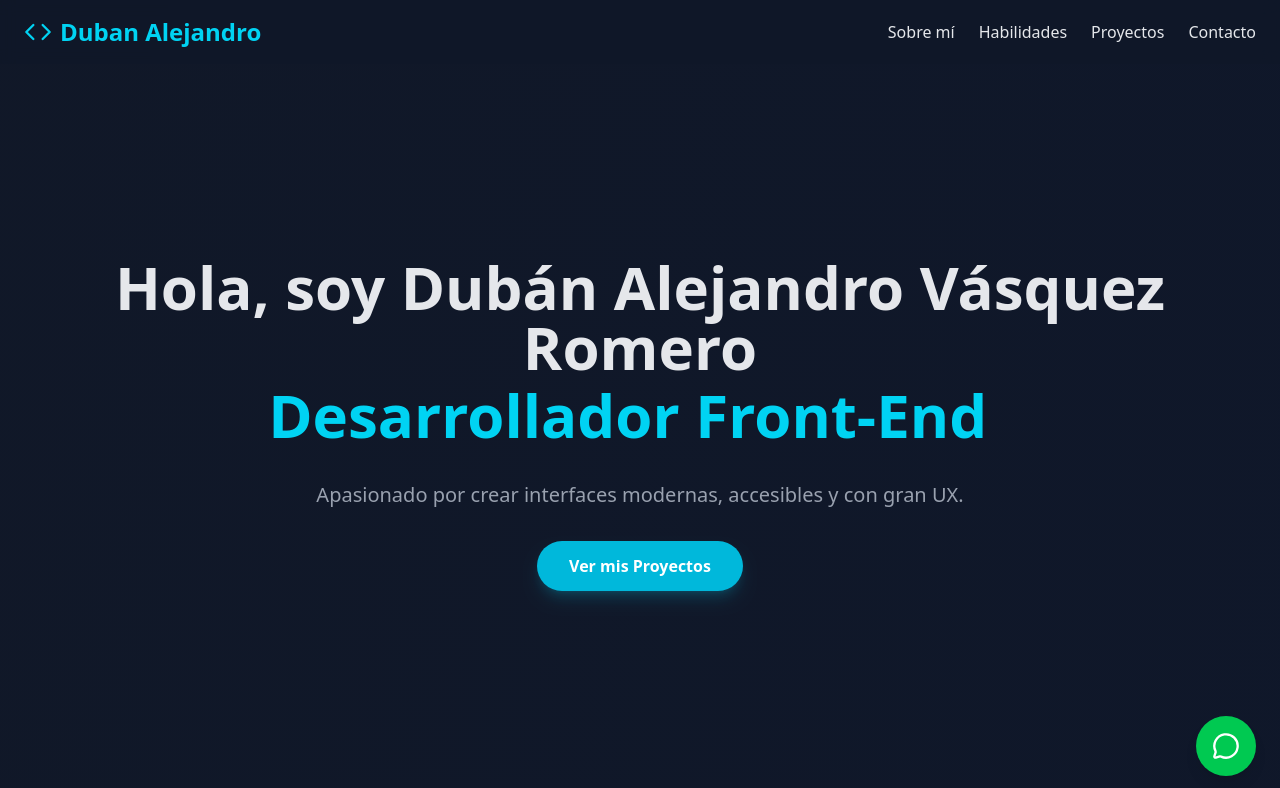
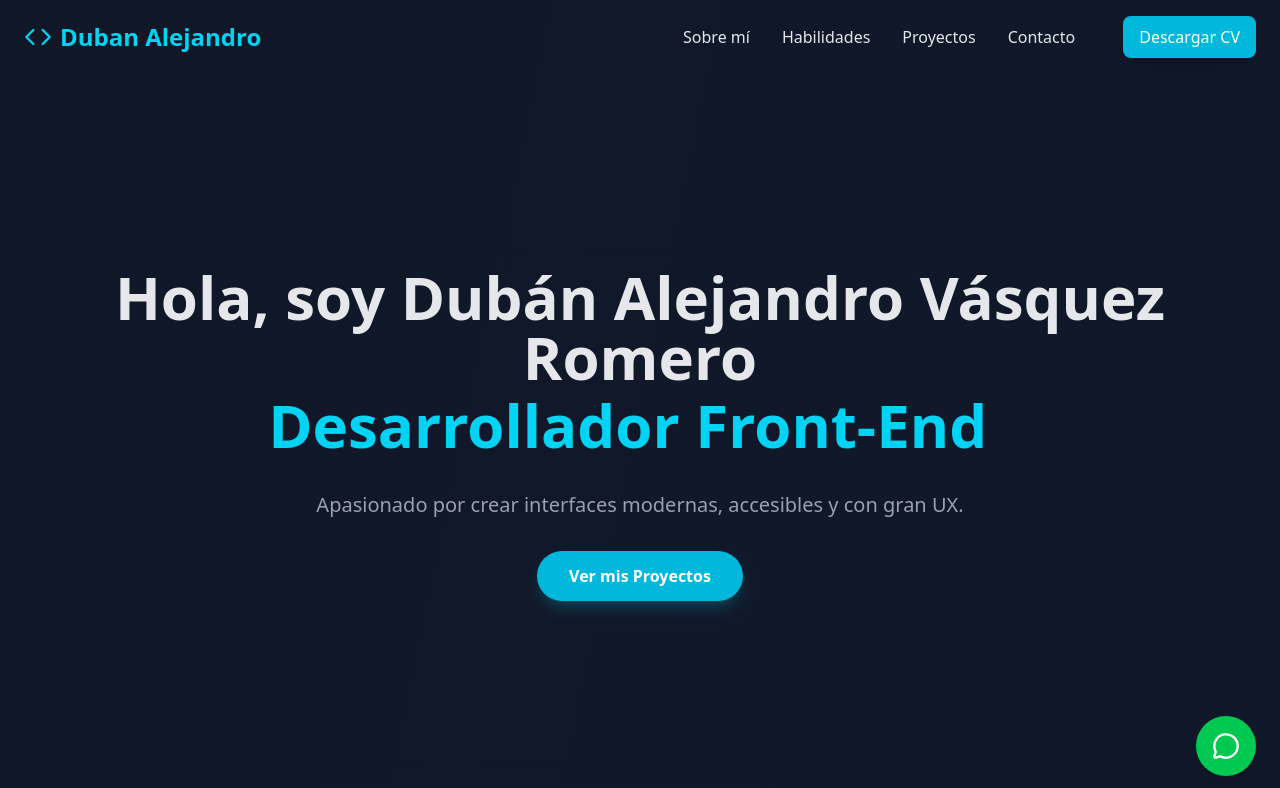
Before and after one commit to DubanPrograDVR/Mi-Portafolio-Front-end-developer, a React (Vite) app: page / in a window 1280 px wide. Shown: the top 788 px of the page. Built offline with nearby package versions, Linux system fonts and the light colour scheme.

Commit message:
Mejoras en la navbar y funcionalidad para enviar correos y nuevos proyectos

```diff
--- /dev/null
+++ b/src/components/ContactForm.tsx
@@ -0,0 +1,62 @@
+import { useState } from "react";
+
+export default function ContactForm() {
+  const [status, setStatus] = useState("");
+
+  const handleSubmit = async (e: React.FormEvent<HTMLFormElement>) => {
+    e.preventDefault();
+    const form = e.currentTarget;
+    const data = new FormData(form);
+
+    const res = await fetch("https://formspree.io/f/xandglae", {
+      method: "POST",
+      body: data,
+      headers: { Accept: "application/json" },
+    });
+
+    if (res.ok) {
+      setStatus("✅ ¡Gracias! Tu mensaje fue enviado correctamente.");
+      form.reset();
+    } else {
+      setStatus("❌ Hubo un error, inténtalo de nuevo.");
+    }
+  };
+
+  return (
+    <form onSubmit={handleSubmit} className="space-y-6 max-w-2xl mx-auto">
+      <div>
+        <input
+          type="text"
+          name="name"
+          placeholder="Tu nombre"
+          required
+          className="w-full px-4 py-3 rounded-lg bg-gray-800 text-gray-200 focus:outline-none focus:ring-2 focus:ring-cyan-500"
+        />
+      </div>
+      <div>
+        <input
+          type="email"
+          name="email"
+          placeholder="Tu correo"
+          required
+          className="w-full px-4 py-3 rounded-lg bg-gray-800 text-gray-200 focus:outline-none focus:ring-2 focus:ring-cyan-500"
+        />
+      </div>
+      <div>
+        <textarea
+          name="message"
+          placeholder="Tu mensaje"
+          rows={5}
+          required
+          className="w-full px-4 py-3 rounded-lg bg-gray-800 text-gray-200 focus:outline-none focus:ring-2 focus:ring-cyan-500"></textarea>
+      </div>
+      <button
+        type="submit"
+        className="w-full bg-cyan-500 hover:bg-cyan-600 text-white font-semibold py-3 px-6 rounded-lg transition-transform hover:scale-105">
+        Enviar mensaje
+      </button>
+
+      {status && <p className="mt-4 text-cyan-400">{status}</p>}
+    </form>
+  );
+}
--- a/src/components/Header.tsx
+++ b/src/components/Header.tsx
@@ -1,7 +1,9 @@
-import { useState } from "react";
+import { useState, useEffect } from "react";
 import { Code, Menu, X } from "lucide-react";
+import CV from "../assets/Duban_Alejandro_Vasquez_Romero cv trabajo.pdf";
 
 type NavLink = { href: string; label: string };
+
 export default function Header({
   navLinks,
   onNavLinkClick,
@@ -10,34 +12,62 @@ export default function Header({
   onNavLinkClick: (e: React.MouseEvent, href: string) => void;
 }) {
   const [open, setOpen] = useState(false);
+  const [scrolled, setScrolled] = useState(false);
+
+  useEffect(() => {
+    const handleScroll = () => setScrolled(window.scrollY > 20);
+    window.addEventListener("scroll", handleScroll);
+    return () => window.removeEventListener("scroll", handleScroll);
+  }, []);
+
   return (
-    <header className="bg-gray-900/80 backdrop-blur-sm sticky top-0 z-50">
+    <header
+      className={`sticky top-0 z-50 transition-all duration-300 ${
+        scrolled
+          ? "bg-gray-900/90 backdrop-blur-md shadow-md"
+          : "bg-transparent"
+      }`}>
       <div className="container mx-auto px-6 py-4 flex justify-between items-center">
+        {/* Logo */}
         <a
           href="#"
           onClick={(e) => onNavLinkClick(e, "#hero")}
-          className="text-2xl font-bold text-cyan-400 flex items-center">
-          <Code size={28} className="mr-2" /> <span>Duban Alejandro</span>
+          className="text-2xl font-bold text-cyan-400 flex items-center gap-2">
+          <Code size={28} /> <span>Duban Alejandro</span>
         </a>
-        <nav className="hidden md:flex items-center space-x-6">
+
+        {/* Links en escritorio */}
+        <nav className="hidden md:flex items-center space-x-8">
           {navLinks.map((l) => (
             <a
               key={l.href}
               href={l.href}
               onClick={(e) => onNavLinkClick(e, l.href)}
-              className="hover:text-cyan-400">
+              className="relative group text-gray-200 hover:text-cyan-400 transition">
               {l.label}
+              <span className="absolute left-0 -bottom-1 w-0 h-0.5 bg-cyan-400 transition-all group-hover:w-full"></span>
             </a>
           ))}
+          {/* CTA */}
+          <a
+            href="/CV_DubanAlejandro.pdf"
+            download="CV_DubanAlejandro.pdf"
+            className="ml-4 bg-cyan-500 hover:bg-cyan-600 text-white px-4 py-2 rounded-lg shadow-lg transition">
+            Descargar CV
+          </a>
         </nav>
+
+        {/* Botón hamburguesa */}
         <button
           onClick={() => setOpen(!open)}
           className="md:hidden z-50 text-gray-200">
           {open ? <X size={28} /> : <Menu size={28} />}
         </button>
       </div>
+
+      {/* Menú móvil */}
       {open && (
-        <div className="md:hidden absolute top-full left-0 w-full bg-gray-900/95 flex flex-col items-center py-12 z-[60]">
+        <div className="md:hidden fixed inset-0 bg-gray-900/95 flex flex-col items-center justify-center z-[60]">
           <nav className="flex flex-col items-center space-y-8">
             {navLinks.map((l) => (
               <a
@@ -51,6 +81,12 @@ export default function Header({
                 {l.label}
               </a>
             ))}
+            <a
+              href={CV}
+              download="CV_DubanAlejandro.pdf"
+              className="mt-6 bg-cyan-500 hover:bg-cyan-600 text-white px-6 py-3 rounded-lg shadow-lg transition">
+              Descargar CV
+            </a>
           </nav>
         </div>
       )}
--- a/src/data/projects.ts
+++ b/src/data/projects.ts
@@ -33,6 +33,15 @@ const projects: Project[] = [
     link: "https://tienda-venta-muebles.netlify.app/",
     repo: "https://github.com/DubanPrograDVR/Tienda-de-Muebles",
   },
+
+   {
+    title: "TeachPro",
+    description:
+      "Sitio web de tienda de audífonos modernos, construido con HTML y CSS. El proyecto destaca por un diseño limpio y responsive que ofrece una experiencia fluida en móviles, tablets y escritorio",
+    tags: ["Html", "CSS"],
+    link: "https://tienda-teachpro.netlify.app/",
+    repo: "https://github.com/DubanPrograDVR/Teach-Pro",
+  },
 ];
 
 export default projects;
--- a/src/data/timeline.ts
+++ b/src/data/timeline.ts
@@ -14,7 +14,7 @@ const timeline = [
     year: "2025",
     title: "Proyecto Ruta Accesible",
     description:
-      "Desarrollé en conjunto con la Municipalidad de Curicó el aplicativo inclusivo 'Ruta Accesible', integrando React, TypeSript, Supabase y Google Maps API.",
+      "Desarrollé en conjunto con la Municipalidad de Curicó el aplicativo inclusivo 'Ruta Accesible', integrando React, TypeScript, Supabase y Google Maps API.",
   },
   {
     year: "2025",
--- a/src/sections/Contact.tsx
+++ b/src/sections/Contact.tsx
@@ -1,5 +1,6 @@
 import AnimatedSection from "../components/AnimatedSection";
 import { Mail, Github, Linkedin } from "lucide-react";
+import ContactForm from "../components/ContactForm";
 
 export default function Contact() {
   return (
@@ -36,43 +37,8 @@ export default function Contact() {
           </a>
         </div>
 
-        {/* Formulario */}
-        <form
-          action="https://formspree.io/f/xandglae" // <- cámbialo si usas Formspree
-          method="POST"
-          className="space-y-6 max-w-2xl mx-auto">
-          <div>
-            <input
-              type="text"
-              name="name"
-              placeholder="Tu nombre"
-              required
-              className="w-full px-4 py-3 rounded-lg bg-gray-800 text-gray-200 focus:outline-none focus:ring-2 focus:ring-cyan-500"
-            />
-          </div>
-          <div>
-            <input
-              type="email"
-              name="email"
-              placeholder="Tu correo"
-              required
-              className="w-full px-4 py-3 rounded-lg bg-gray-800 text-gray-200 focus:outline-none focus:ring-2 focus:ring-cyan-500"
-            />
-          </div>
-          <div>
-            <textarea
-              name="message"
-              placeholder="Tu mensaje"
-              rows={5}
-              required
-              className="w-full px-4 py-3 rounded-lg bg-gray-800 text-gray-200 focus:outline-none focus:ring-2 focus:ring-cyan-500"></textarea>
-          </div>
-          <button
-            type="submit"
-            className="w-full bg-cyan-500 hover:bg-cyan-600 text-white font-semibold py-3 px-6 rounded-lg transition-transform hover:scale-105">
-            Enviar mensaje
-          </button>
-        </form>
+        {/* Formulario como componente */}
+        <ContactForm />
       </div>
     </AnimatedSection>
   );
```
